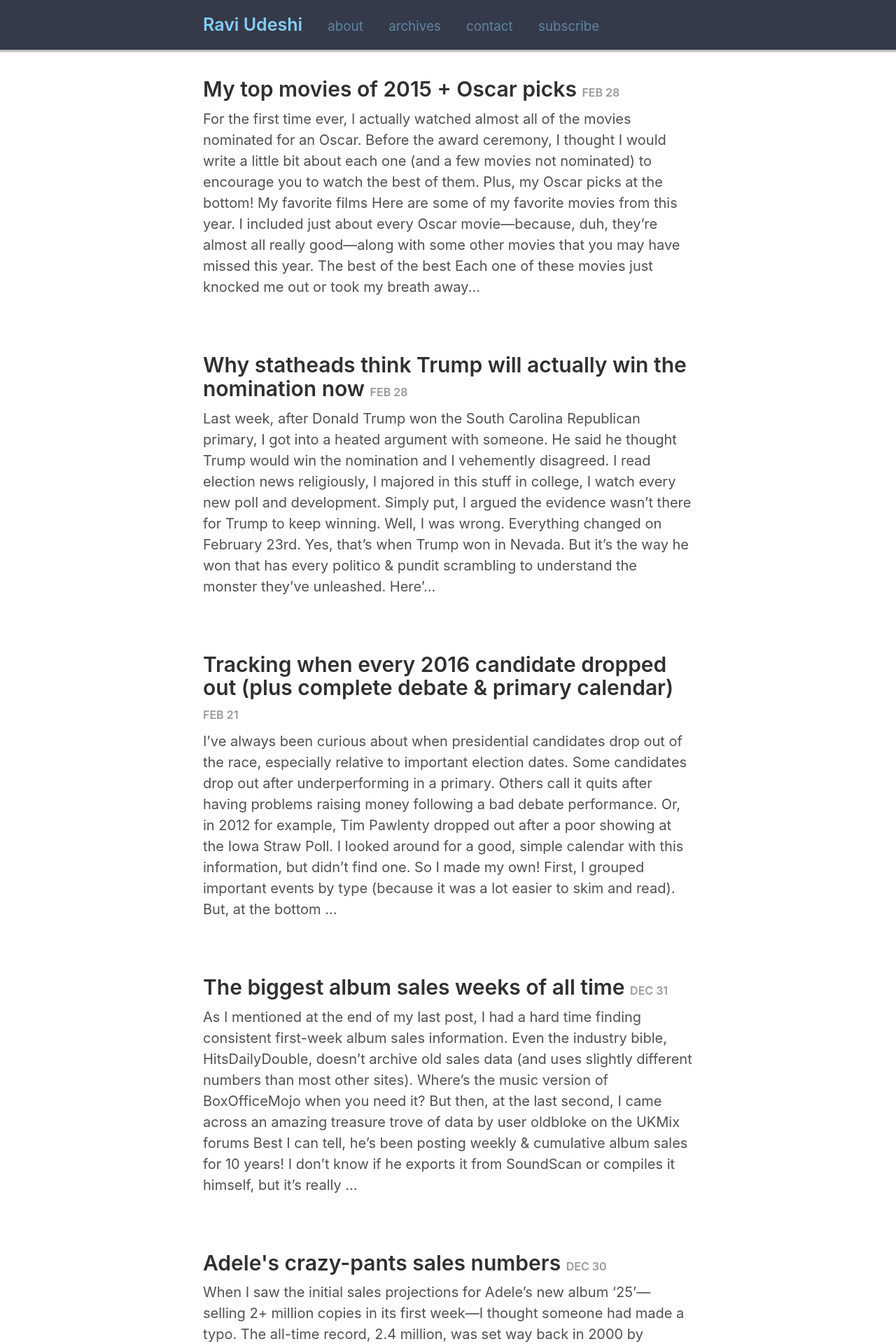
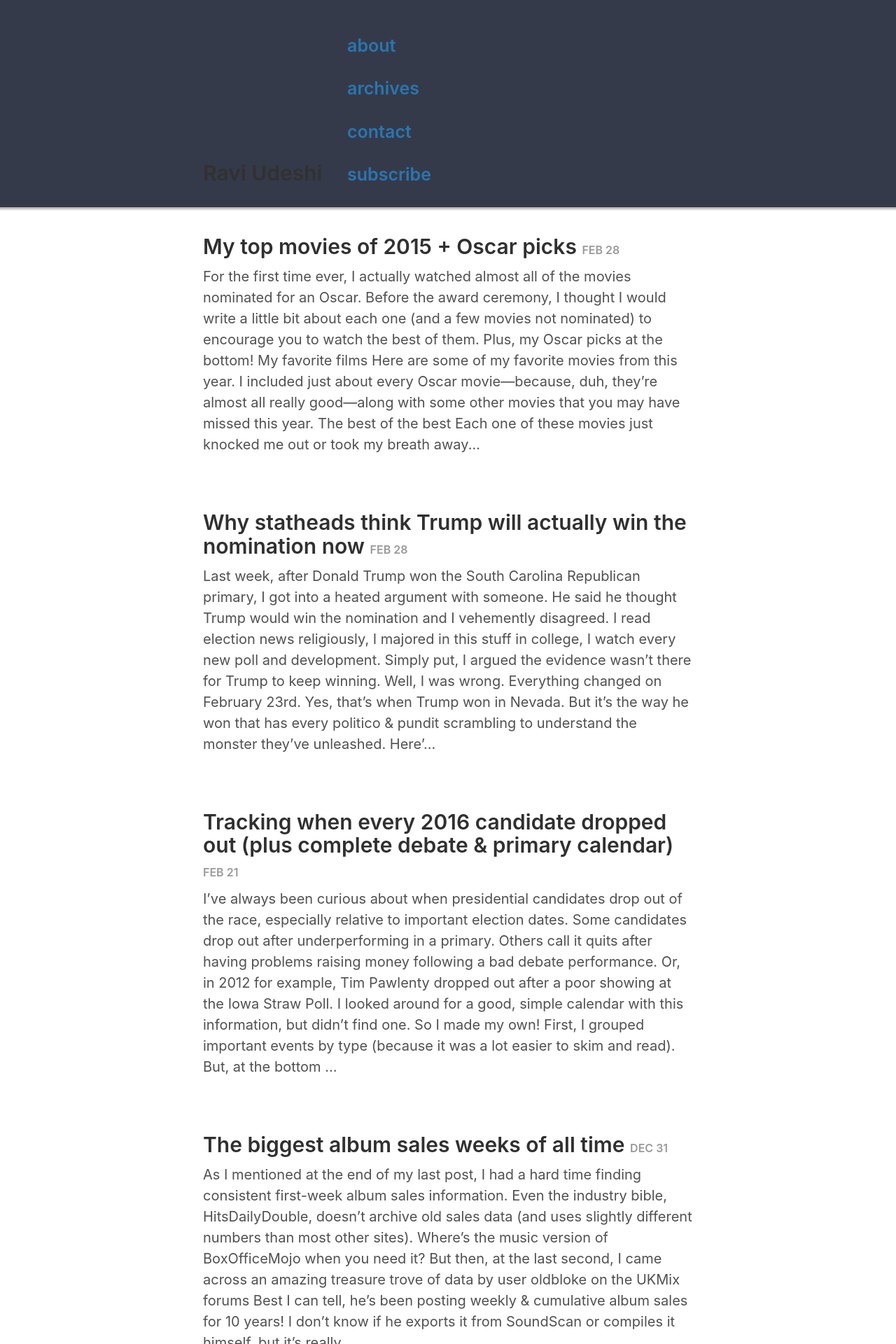
Before and after one commit to rkudeshi/rkudeshi.github.io, a Jekyll site: the page built from index.html, in a window 1280 px wide. Shown: the top 1920 px of the page at 70% size. Built offline with Jekyll 4.4.1, drawn with Linux system fonts in a browser that asks for light colours; the list of posts is cut into pages by our own code.

Commit message:
Update masthead structure

```diff
--- a/_layouts/default.html
+++ b/_layouts/default.html
@@ -7,19 +7,17 @@
 
     <div class="container content">
       <header class="masthead">
-        <h3 class="masthead-title">
-          <a href="{{ site.baseurl }}/" title="Home">{{ site.title }}</a>
 
-          <!--  <small>{{ site.tagline }}</small> -->
-          <!-- add list of pages in header -->
-          <span id="header-menu">
+        <div class="masthead-title">
+          <h2><a href="{{ site.baseurl }}/" title="Home">{{ site.title }}</a></h2>
+        </div>
+
+        <div class="masthead-menu">
           {% for page in site.pages_list %}
-          <small><a href="{{ site.baseurl }}{{ page[1]  }}">{{ page[0] }}</a></small>
+          <h3><a href="{{ site.baseurl }}{{ page[1]  }}">{{ page[0] }}</a></h3>
           {% endfor %}
-          </span>
-          <!-- end list -->
+        </div>
 
-        </h3>
       </header>
 
       <main>
--- a/_sass/_RAVI.scss
+++ b/_sass/_RAVI.scss
@@ -20,14 +20,17 @@
 .masthead a {
 	margin-right: 1.5rem;
 }
-
 .masthead a:hover {
     text-decoration: none;
     border-bottom: 5px solid lightskyblue;
 }
-
-#header-menu {
+.masthead-title {
+    display: inline-block;
+}
+.masthead-menu {
 	display: inline-block;
+    opacity: 0.75;
+    font-weight: 400;
 }
 
 /* .header-menu a {
```
